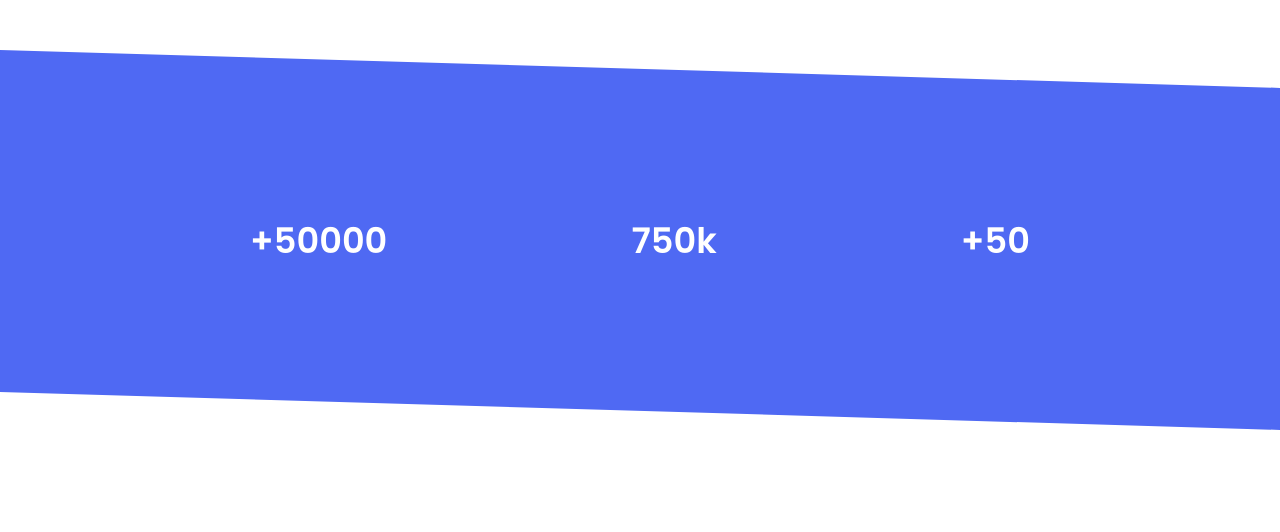
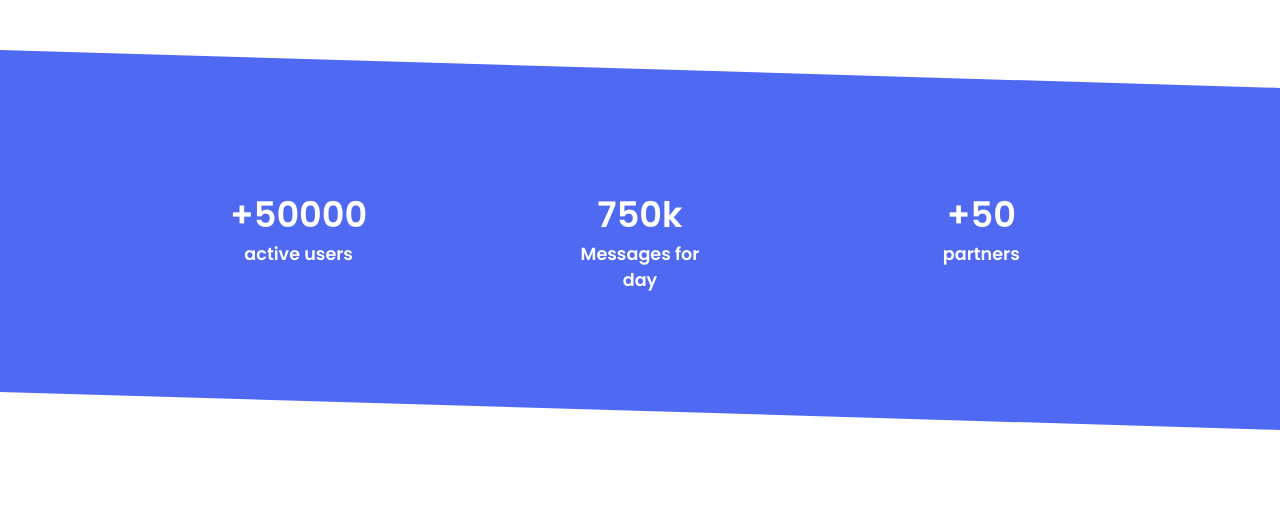
Before and after one commit to PaoloDAlessandro/socialyze, a PHP site: page /home.html in a window 1280 px wide; the page is wider, and only the part inside the window is pictured. Shown: the part 2558-3090 px from the top of that part. Run offline with PHP 8.4, Linux system fonts and the light colour scheme.

Commit message:
edited home: added right animation on counter

```diff
--- a/home.css
+++ b/home.css
@@ -81,6 +81,18 @@
 .diagonal-box h2 {
   font-size: calc(32px + .4vh);
   font-weight: 600;
+  text-align: center;
+
+}
+
+.diagonal-label {
+  display: flex;
+  flex-direction: column;
+  width: 12vw;
+}
+
+.label h2 {
+  font-size: calc(16px + .2vh);
 }
 
 .trust-by {
--- a/home.html
+++ b/home.html
@@ -184,16 +184,35 @@
 
     <div class="diagonal blue">
       <div class="diagonal-container">
+        <div class="diagonal-label">
+          <div class="diagonal-box">
+            <h2 id="counter_1">+50000</h2>
+          </div>
+          <div class="diagonal-box label">
+            <h2>active users</h2>
+          </div>
+        </div>
+        <div class="diagonal-label">
+
         <div class="diagonal-box">
-          <h2 id="counter_1">+5000k</h2>
+          <h2 id="counter_2">750k</h2>
         </div>
-        <div class="diagonal-box">
-          <h2 id="counter_2">caio</h2>
-        </div>
-        <div class="diagonal-box">
-          <h2 id="counter_3">caio</h2>
+        <div class="diagonal-box label">
+          <h2>Messages for day</h2>
         </div>
       </div>
+      <div class="diagonal-label">
+        <div class="diagonal-box">
+          <h2 id="counter_3">+50</h2>
+        </div>
+        <div class="diagonal-box label">
+          <h2>partners</h2>
+        </div>
+
+      </div>
+      </div>
+
+
 
     </div>
 
@@ -207,7 +226,6 @@
     </div>
 
 
-
     <footer>
       <div class="copyright">
         <p>© Socialyze</p>
@@ -219,7 +237,20 @@
       const counter_1 = document.getElementById('counter_1');
       const counter_2 = document.getElementById('counter_2');
       const counter_3 = document.getElementById('counter_3');
-
+      var counter_animation = 0;
+      document.addEventListener('scroll', function(e) {
+        if (checkVisible(counter_1) && counter_animation == 0) {
+          animateValue(counter_1, 0, 50000, 3000, '+', '');
+          animateValue(counter_2, 0, 750, 3000, '', 'k');
+          animateValue(counter_3, 0, 50, 3000, '+', '');
+          counter_animation = 1;
+        }
+      });
+      function checkVisible(elm) {
+        var rect = elm.getBoundingClientRect();
+        var viewHeight = Math.max(document.documentElement.clientHeight, window.innerHeight);
+        return !(rect.bottom < 0 || rect.top - viewHeight >= 0);
+      }
 
       function animateValue(obj, start, end, duration, extraStart, extraEnd) {
         let startTimestamp = null;
@@ -234,9 +265,6 @@
         window.requestAnimationFrame(step);
       }
 
-      animateValue(counter_1, 0, 50000, 2000, '+', '');
-      animateValue(counter_2, 0, 750, 2000, '', 'k');
-      animateValue(counter_3, 0, 50, 2000, '+', '');
 
 
     </script>
```
